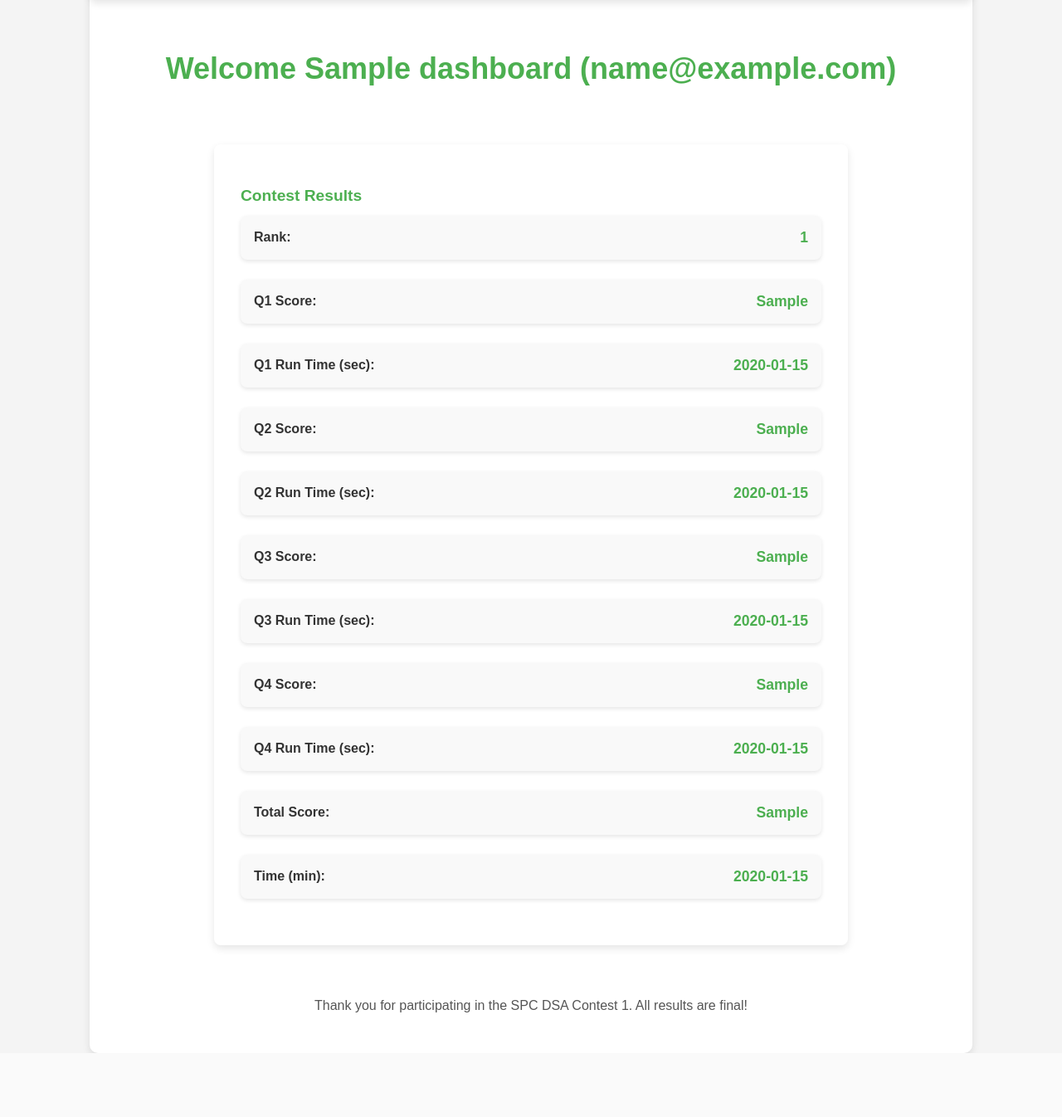
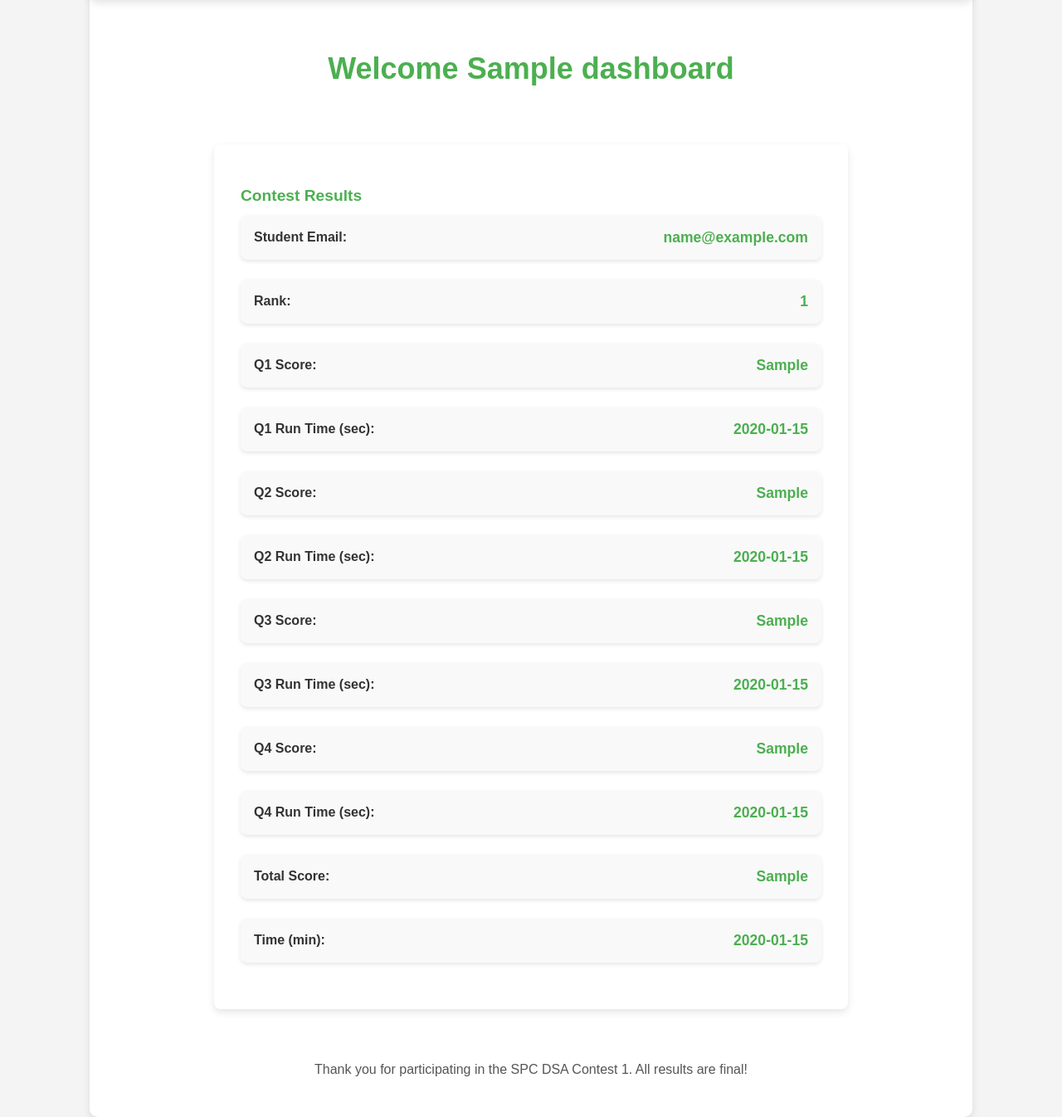
Before and after one commit to praneeth-rao/flask_spc_dsa_series_app, a Flask app: template templates/main.html in a window 1280 px wide. Shown: the part 160-1506 px from the top of the page at 83% size. Before the commit the page ends 1429 px from the top, so only its background shows below. Run offline with Flask 3, Linux system fonts and the light colour scheme; the template is opened without the code that fills it: most values are stand-ins (such as "Sample title", 1, 10 or a date in 2020).

Commit message:
Update main.html

```diff
--- a/templates/main.html
+++ b/templates/main.html
@@ -144,13 +144,16 @@
 
     <!-- Greeting Section -->
     <div class="greeting">
-        <h2>Welcome {{ dashboard_data.Name }} ({{ dashboard_data.Email }})</h2>
+        <h2>Welcome {{ dashboard_data.Name }} </h2>
     </div>
 
     <!-- Data Card Section -->
     <div class="data-card">
         <h3>Contest Results</h3>
-
+        <div class="data-block">
+            <span>Student Email:</span>
+            <span class="value">{{ dashboard_data.Email }}</span>
+        </div>
         <div class="data-block">
             <span>Rank:</span>
             <span class="value">{{ dashboard_data.Rank }}</span>
```
